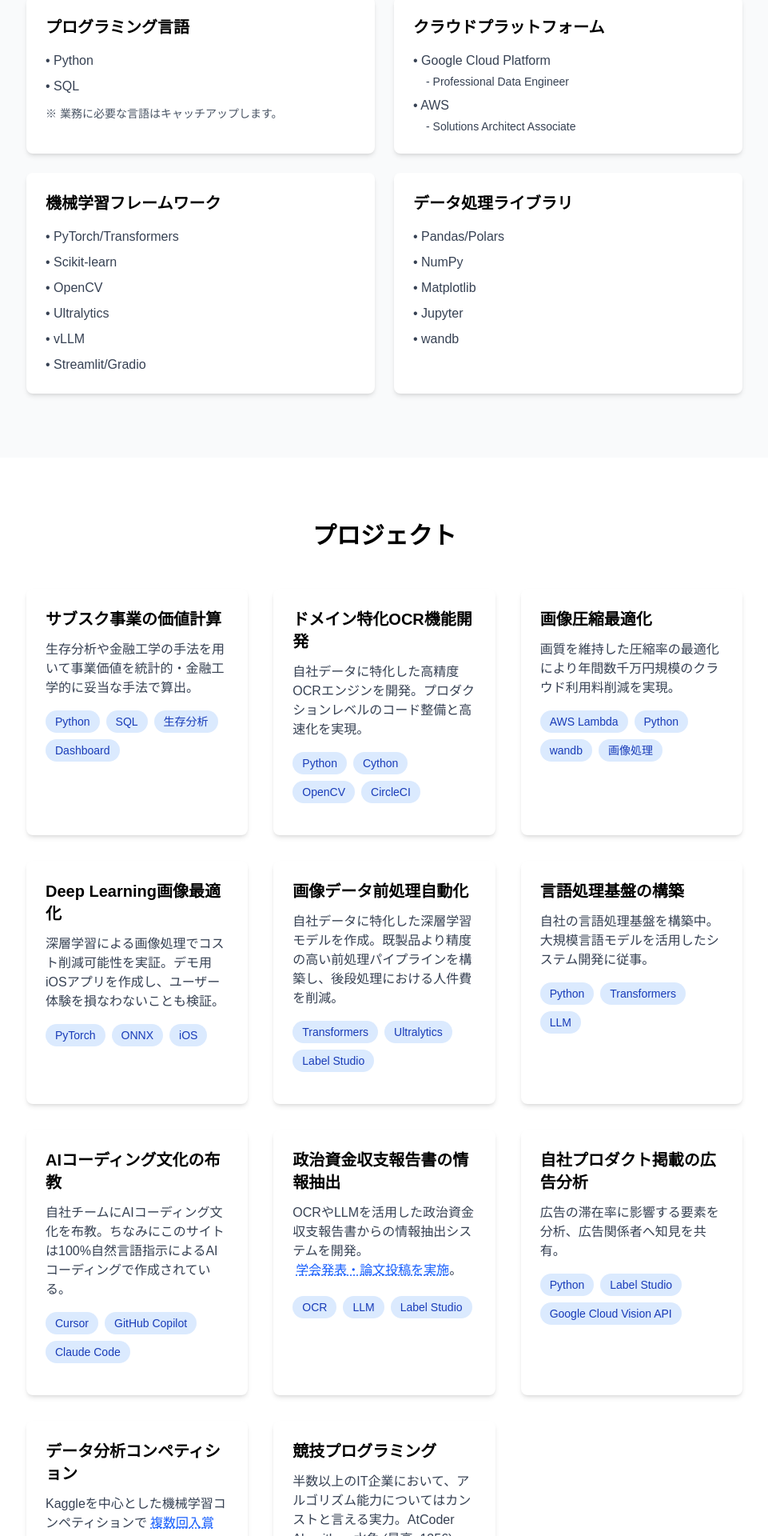
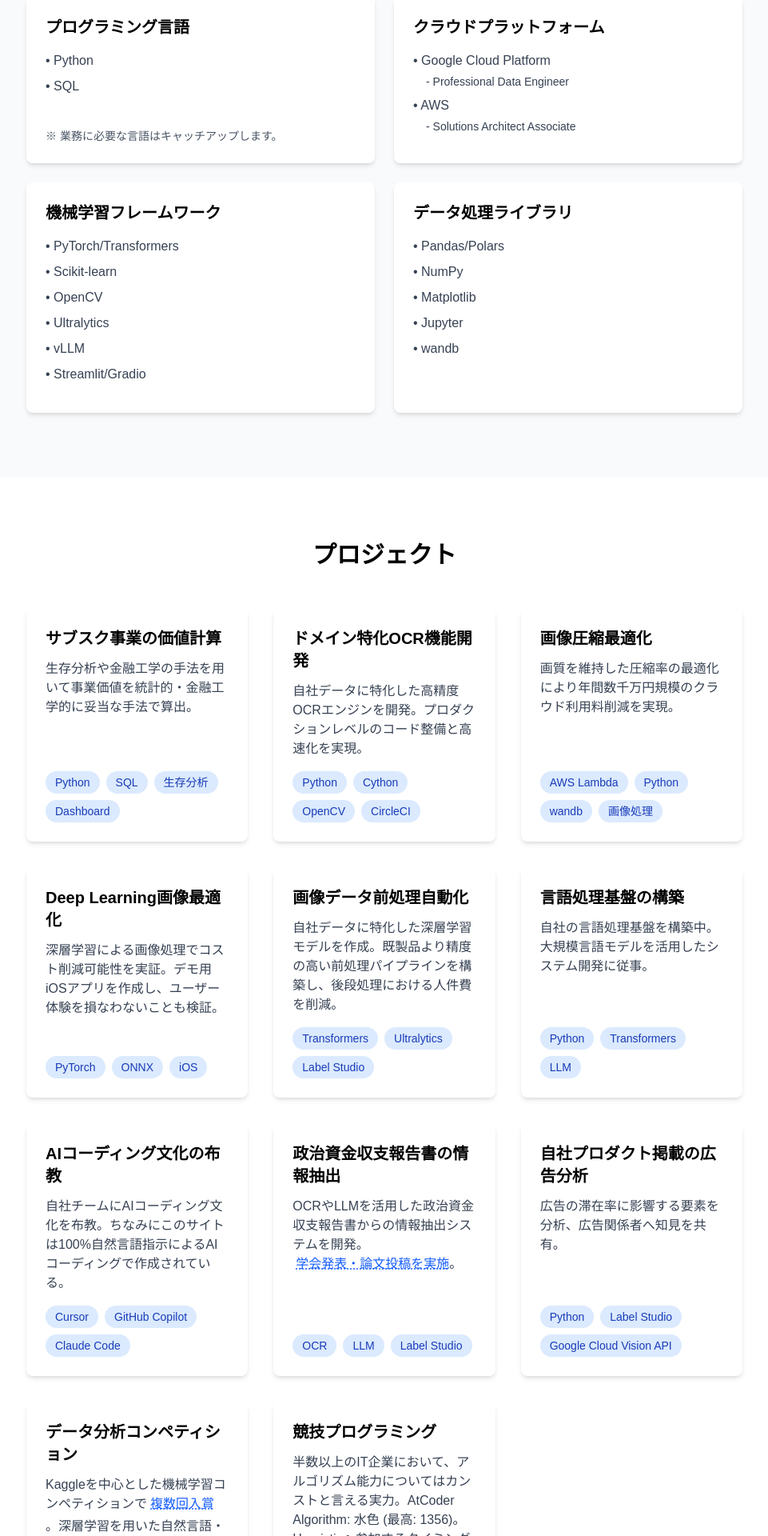
Before and after one commit to masakiaota/portfolio, a Next.js app: page / in a window 1280 px wide. Shown: the part 1000-2920 px from the top of the page at 80% size, without its empty margins (159-1120 px from the left). Built offline with nearby package versions, Linux system fonts and the light colour scheme.

Commit message:
各セクションのレイアウトを改善し、フレックスボックスを使用してコンテンツの整列を最適化した。また、各プロジェクトの情報を視覚的に強調するために、フレックスボックスを用いた構造を導入した。

```diff
--- a/src/app/page.tsx
+++ b/src/app/page.tsx
@@ -54,16 +54,19 @@
               研究開発部署ではPoCに従事し、新機能の実装や年間数千万円規模のコスト削減を達成。
               現在はB2B事業部署で、自然言語処理を活用したシステム開発に携わっています。
             </p>
-            <div className="grid sm:grid-cols-2 gap-4 sm:gap-6">
-              <div className="bg-white rounded-lg shadow-md p-6">
+            <div className="grid sm:grid-cols-2 gap-4 sm:gap-6 items-stretch">
+              <div className="bg-white rounded-lg shadow-md p-6 flex flex-col h-full">
+                <div className="flex-grow">
                   <h3 className="text-xl font-semibold mb-4">プログラミング言語</h3>
                   <ul className="space-y-2 text-gray-700">
                     <li>• Python</li>
                     <li>• SQL</li>
                   </ul>
-                <p className="text-sm text-gray-600 mt-3">※ 業務に必要な言語はキャッチアップします。</p>
                 </div>
-              <div className="bg-white rounded-lg shadow-md p-6">
+                <p className="text-sm text-gray-600 mt-auto pt-3">※ 業務に必要な言語はキャッチアップします。</p>
+              </div>
+              <div className="bg-white rounded-lg shadow-md p-6 flex flex-col h-full">
+                <div className="flex-grow">
                   <h3 className="text-xl font-semibold mb-4">クラウドプラットフォーム</h3>
                   <ul className="space-y-2 text-gray-700">
                     <li>• Google Cloud Platform
@@ -78,7 +81,10 @@
                     </li>
                   </ul>
                 </div>
-              <div className="bg-white rounded-lg shadow-md p-6">
+                <div className="mt-auto pt-3"></div>
+              </div>
+              <div className="bg-white rounded-lg shadow-md p-6 flex flex-col h-full">
+                <div className="flex-grow">
                   <h3 className="text-xl font-semibold mb-4">機械学習フレームワーク</h3>
                   <ul className="space-y-2 text-gray-700">
                     <li>• PyTorch/Transformers</li>
@@ -89,7 +95,10 @@
                     <li>• Streamlit/Gradio</li>
                   </ul>
                 </div>
-              <div className="bg-white rounded-lg shadow-md p-6">
+                <div className="mt-auto pt-3"></div>
+              </div>
+              <div className="bg-white rounded-lg shadow-md p-6 flex flex-col h-full">
+                <div className="flex-grow">
                   <h3 className="text-xl font-semibold mb-4">データ処理ライブラリ</h3>
                   <ul className="space-y-2 text-gray-700">
                     <li>• Pandas/Polars</li>
@@ -98,6 +107,8 @@
                     <li>• Jupyter</li>
                     <li>• wandb</li>
                   </ul>
+                </div>
+                <div className="mt-auto pt-3"></div>
               </div>
             </div>
           </div>
@@ -109,13 +120,15 @@
         <div className="container mx-auto px-4 sm:px-6">
           <div className="max-w-4xl mx-auto">
             <h2 className="text-2xl sm:text-3xl font-bold text-center mb-8 sm:mb-12">プロジェクト</h2>
-            <div className="grid sm:grid-cols-2 lg:grid-cols-3 gap-4 sm:gap-6 md:gap-8">
-            <div className="bg-white rounded-lg shadow-md p-6">
+            <div className="grid sm:grid-cols-2 lg:grid-cols-3 gap-4 sm:gap-6 md:gap-8 items-stretch">
+            <div className="bg-white rounded-lg shadow-md p-6 flex flex-col h-full">
+              <div className="flex-grow">
                 <h3 className="text-xl font-semibold mb-3">サブスク事業の価値計算</h3>
                 <p className="text-gray-700 mb-4">
                   生存分析や金融工学の手法を用いて事業価値を統計的・金融工学的に妥当な手法で算出。
                 </p>
-              <div className="flex flex-wrap gap-2 mb-4">
+              </div>
+              <div className="flex flex-wrap gap-2 mt-auto">
                 <span className="bg-blue-100 text-blue-800 px-3 py-1 rounded-full text-sm">Python</span>
                 <span className="bg-blue-100 text-blue-800 px-3 py-1 rounded-full text-sm">SQL</span>
                 <span className="bg-blue-100 text-blue-800 px-3 py-1 rounded-full text-sm">生存分析</span>
@@ -123,12 +136,14 @@
               </div>
             </div>
 
-            <div className="bg-white rounded-lg shadow-md p-6">
+            <div className="bg-white rounded-lg shadow-md p-6 flex flex-col h-full">
+              <div className="flex-grow">
                 <h3 className="text-xl font-semibold mb-3">ドメイン特化OCR機能開発</h3>
                 <p className="text-gray-700 mb-4">
                   自社データに特化した高精度OCRエンジンを開発。プロダクションレベルのコード整備と高速化を実現。
                 </p>
-              <div className="flex flex-wrap gap-2 mb-4">
+              </div>
+              <div className="flex flex-wrap gap-2 mt-auto">
                 <span className="bg-blue-100 text-blue-800 px-3 py-1 rounded-full text-sm">Python</span>
                 <span className="bg-blue-100 text-blue-800 px-3 py-1 rounded-full text-sm">Cython</span>
                 <span className="bg-blue-100 text-blue-800 px-3 py-1 rounded-full text-sm">OpenCV</span>
@@ -136,12 +151,14 @@
               </div>
             </div>
 
-            <div className="bg-white rounded-lg shadow-md p-6">
+            <div className="bg-white rounded-lg shadow-md p-6 flex flex-col h-full">
+              <div className="flex-grow">
                 <h3 className="text-xl font-semibold mb-3">画像圧縮最適化</h3>
                 <p className="text-gray-700 mb-4">
                   画質を維持した圧縮率の最適化により年間数千万円規模のクラウド利用料削減を実現。
                 </p>
-              <div className="flex flex-wrap gap-2 mb-4">
+              </div>
+              <div className="flex flex-wrap gap-2 mt-auto">
                 <span className="bg-blue-100 text-blue-800 px-3 py-1 rounded-full text-sm">AWS Lambda</span>
                 <span className="bg-blue-100 text-blue-800 px-3 py-1 rounded-full text-sm">Python</span>
                 <span className="bg-blue-100 text-blue-800 px-3 py-1 rounded-full text-sm">wandb</span>
@@ -149,55 +166,64 @@
               </div>
             </div>
 
-            <div className="bg-white rounded-lg shadow-md p-6">
+            <div className="bg-white rounded-lg shadow-md p-6 flex flex-col h-full">
+              <div className="flex-grow">
                 <h3 className="text-xl font-semibold mb-3">Deep Learning画像最適化</h3>
                 <p className="text-gray-700 mb-4">
                   深層学習による画像処理でコスト削減可能性を実証。デモ用iOSアプリを作成し、ユーザー体験を損なわないことも検証。
                 </p>
-              <div className="flex flex-wrap gap-2 mb-4">
+              </div>
+              <div className="flex flex-wrap gap-2 mt-auto">
                 <span className="bg-blue-100 text-blue-800 px-3 py-1 rounded-full text-sm">PyTorch</span>
                 <span className="bg-blue-100 text-blue-800 px-3 py-1 rounded-full text-sm">ONNX</span>
                 <span className="bg-blue-100 text-blue-800 px-3 py-1 rounded-full text-sm">iOS</span>
               </div>
             </div>
 
-            <div className="bg-white rounded-lg shadow-md p-6">
+            <div className="bg-white rounded-lg shadow-md p-6 flex flex-col h-full">
+              <div className="flex-grow">
                 <h3 className="text-xl font-semibold mb-3">画像データ前処理自動化</h3>
                 <p className="text-gray-700 mb-4">
                   自社データに特化した深層学習モデルを作成。既製品より精度の高い前処理パイプラインを構築し、後段処理における人件費を削減。
                 </p>
-              <div className="flex flex-wrap gap-2 mb-4">
+              </div>
+              <div className="flex flex-wrap gap-2 mt-auto">
                 <span className="bg-blue-100 text-blue-800 px-3 py-1 rounded-full text-sm">Transformers</span>
                 <span className="bg-blue-100 text-blue-800 px-3 py-1 rounded-full text-sm">Ultralytics</span>
                 <span className="bg-blue-100 text-blue-800 px-3 py-1 rounded-full text-sm">Label Studio</span>
               </div>
             </div>
 
-            <div className="bg-white rounded-lg shadow-md p-6">
+            <div className="bg-white rounded-lg shadow-md p-6 flex flex-col h-full">
+              <div className="flex-grow">
                 <h3 className="text-xl font-semibold mb-3">言語処理基盤の構築</h3>
                 <p className="text-gray-700 mb-4">
                   自社の言語処理基盤を構築中。大規模言語モデルを活用したシステム開発に従事。
                 </p>
-              <div className="flex flex-wrap gap-2 mb-4">
+              </div>
+              <div className="flex flex-wrap gap-2 mt-auto">
                 <span className="bg-blue-100 text-blue-800 px-3 py-1 rounded-full text-sm">Python</span>
                 <span className="bg-blue-100 text-blue-800 px-3 py-1 rounded-full text-sm">Transformers</span>
                 <span className="bg-blue-100 text-blue-800 px-3 py-1 rounded-full text-sm">LLM</span>
               </div>
             </div>
 
-            <div className="bg-white rounded-lg shadow-md p-6">
+            <div className="bg-white rounded-lg shadow-md p-6 flex flex-col h-full">
+              <div className="flex-grow">
                 <h3 className="text-xl font-semibold mb-3">AIコーディング文化の布教</h3>
                 <p className="text-gray-700 mb-4">
                   自社チームにAIコーディング文化を布教。ちなみにこのサイトは100%自然言語指示によるAIコーディングで作成されている。
                 </p>
-              <div className="flex flex-wrap gap-2 mb-4">
+              </div>
+              <div className="flex flex-wrap gap-2 mt-auto">
                 <span className="bg-blue-100 text-blue-800 px-3 py-1 rounded-full text-sm">Cursor</span>
                 <span className="bg-blue-100 text-blue-800 px-3 py-1 rounded-full text-sm">GitHub Copilot</span>
                 <span className="bg-blue-100 text-blue-800 px-3 py-1 rounded-full text-sm">Claude Code</span>
               </div>
             </div>
 
-            <div className="bg-white rounded-lg shadow-md p-6">
+            <div className="bg-white rounded-lg shadow-md p-6 flex flex-col h-full">
+              <div className="flex-grow">
                 <h3 className="text-xl font-semibold mb-3">政治資金収支報告書の情報抽出</h3>
                 <div className="text-gray-700 mb-4">
                   OCRやLLMを活用した政治資金収支報告書からの情報抽出システムを開発。
@@ -225,26 +251,30 @@
                     </span>
                   </span>。
                 </div>
-              <div className="flex flex-wrap gap-2 mb-4">
+              </div>
+              <div className="flex flex-wrap gap-2 mt-auto">
                 <span className="bg-blue-100 text-blue-800 px-3 py-1 rounded-full text-sm">OCR</span>
                 <span className="bg-blue-100 text-blue-800 px-3 py-1 rounded-full text-sm">LLM</span>
                 <span className="bg-blue-100 text-blue-800 px-3 py-1 rounded-full text-sm">Label Studio</span>
               </div>
             </div>
 
-            <div className="bg-white rounded-lg shadow-md p-6">
+            <div className="bg-white rounded-lg shadow-md p-6 flex flex-col h-full">
+              <div className="flex-grow">
                 <h3 className="text-xl font-semibold mb-3">自社プロダクト掲載の広告分析</h3>
                 <p className="text-gray-700 mb-4">
                   広告の滞在率に影響する要素を分析、広告関係者へ知見を共有。
                 </p>
-              <div className="flex flex-wrap gap-2 mb-4">
+              </div>
+              <div className="flex flex-wrap gap-2 mt-auto">
                 <span className="bg-blue-100 text-blue-800 px-3 py-1 rounded-full text-sm">Python</span>
                 <span className="bg-blue-100 text-blue-800 px-3 py-1 rounded-full text-sm">Label Studio</span>
                 <span className="bg-blue-100 text-blue-800 px-3 py-1 rounded-full text-sm">Google Cloud Vision API</span>
               </div>
             </div>
 
-            <div className="bg-white rounded-lg shadow-md p-6">
+            <div className="bg-white rounded-lg shadow-md p-6 flex flex-col h-full">
+              <div className="flex-grow">
                 <h3 className="text-xl font-semibold mb-3">データ分析コンペティション</h3>
                 <div className="text-gray-700 mb-4">
                   Kaggleを中心とした機械学習コンペティションで
@@ -276,23 +306,34 @@
                             className="text-blue-300 hover:text-blue-100 transition"
                           >衛星画像の5倍超解像度化 (for OSS)</a>: 優勝 (1位)
                         </span>
+                        <span className="block">
+                          • MUANA <a
+                            href="https://muana.connpass.com/event/287406/"
+                            target="_blank"
+                            rel="noopener noreferrer"
+                            className="text-blue-300 hover:text-blue-100 transition"
+                          >AIミュージックバトル！『弁財天〜第二幕〜』</a>: 準優勝 (2位)
+                        </span>
                       </span>
                     </span>
                   </span>。深層学習を用いた自然言語・画像処理分野で実績。
                 </div>
-              <div className="flex flex-wrap gap-2 mb-4">
+              </div>
+              <div className="flex flex-wrap gap-2 mt-auto">
                 <span className="bg-blue-100 text-blue-800 px-3 py-1 rounded-full text-sm">Python</span>
                 <span className="bg-blue-100 text-blue-800 px-3 py-1 rounded-full text-sm">Transformers</span>
                 <span className="bg-blue-100 text-blue-800 px-3 py-1 rounded-full text-sm">wandb</span>
               </div>
             </div>
 
-            <div className="bg-white rounded-lg shadow-md p-6">
+            <div className="bg-white rounded-lg shadow-md p-6 flex flex-col h-full">
+              <div className="flex-grow">
                 <h3 className="text-xl font-semibold mb-3">競技プログラミング</h3>
                 <p className="text-gray-700 mb-4">
                   半数以上のIT企業において、アルゴリズム能力についてはカンストと言える実力。AtCoder Algorithm: 水色 (最高: 1356)。Heuristicへ参加するタイミングを伺っている。
                 </p>
-              <div className="flex flex-wrap gap-2 mb-4">
+              </div>
+              <div className="flex flex-wrap gap-2 mt-auto">
                 <span className="bg-blue-100 text-blue-800 px-3 py-1 rounded-full text-sm">Python</span>
                 <span className="bg-blue-100 text-blue-800 px-3 py-1 rounded-full text-sm">Cython</span>
                 <span className="bg-blue-100 text-blue-800 px-3 py-1 rounded-full text-sm">NumPy</span>
@@ -310,7 +351,8 @@
           <div className="max-w-4xl mx-auto">
             <h2 className="text-2xl sm:text-3xl font-bold text-center mb-8 sm:mb-12">私が登場する出版物</h2>
             <div className="space-y-4 sm:space-y-6">
-            <div className="bg-white rounded-lg shadow-md p-6">
+            <div className="bg-white rounded-lg shadow-md p-6 flex flex-col h-full">
+              <div className="flex-grow">
                 <h3 className="text-xl font-semibold mb-3">謝辞掲載</h3>
                 <p className="text-lg text-gray-700 mb-2">
                   「PolarsとPandasで学ぶ データ処理アイデアレシピ55」
@@ -319,7 +361,8 @@
                 <p className="text-gray-700 mb-4">
                   本書の謝辞に掲載いただきました。データ処理に関する知見の共有や技術的なフィードバックを行いました。
                 </p>
-              <div className="flex flex-wrap gap-4">
+              </div>
+              <div className="flex flex-wrap gap-4 mt-auto">
                 <a
                   href="https://bookclub.kodansha.co.jp/product?item=0000398238"
                   target="_blank"
```
Lines whose indentation alone changed are shown as unchanged.
